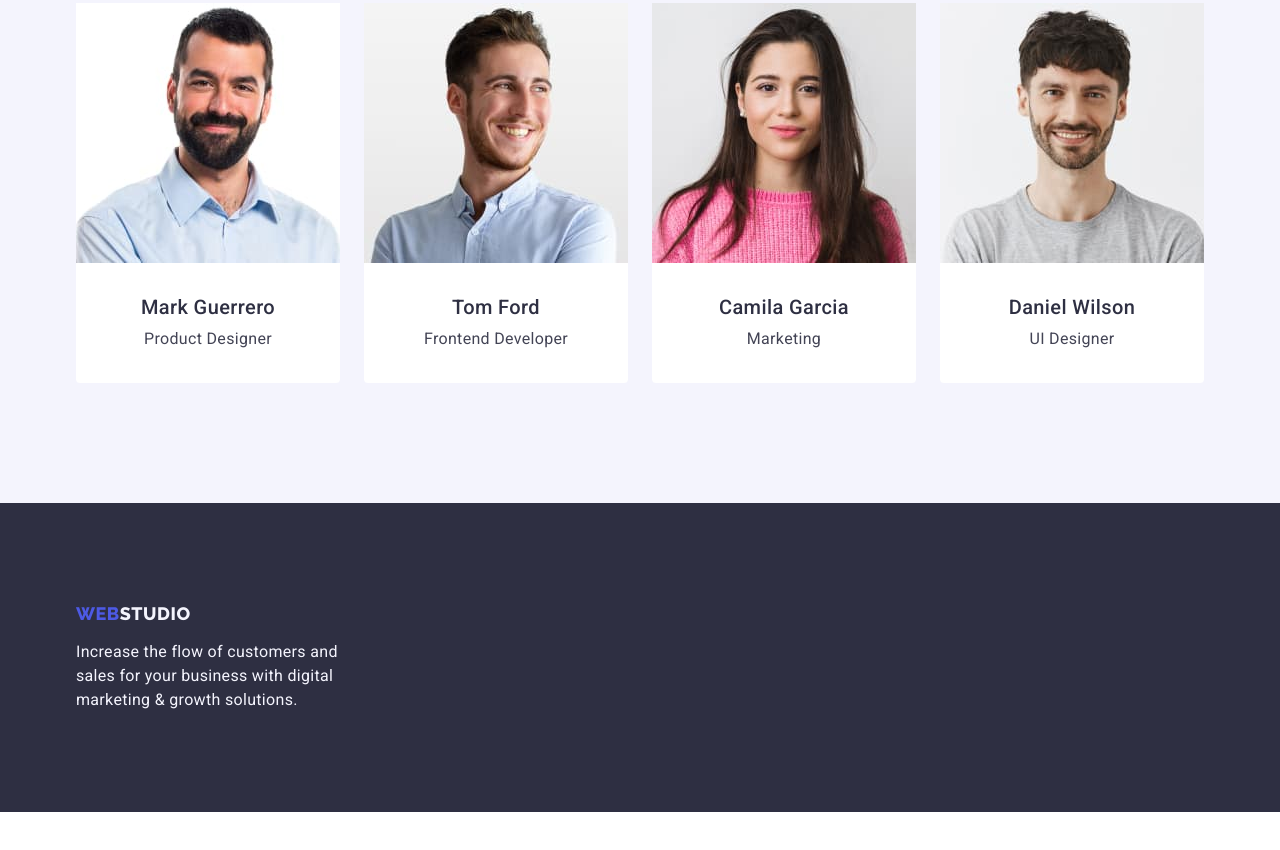
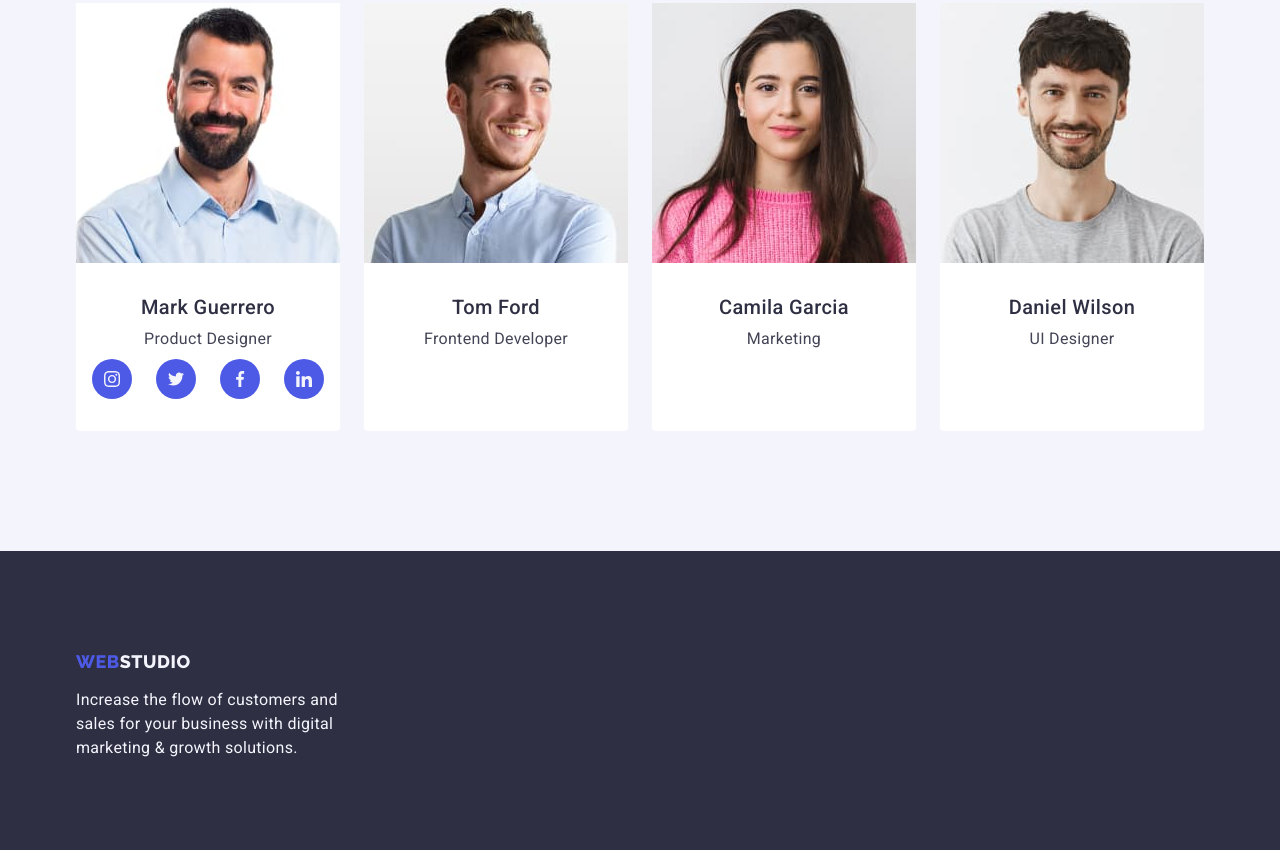
Before and after one commit to GermanSTr/goit-markup-hw-04, a plain HTML site: page index.html in a window 1280 px wide. Shown: the part 1919-2769 px from the top of the page. Before the commit the page ends 2731 px from the top, so only its background shows below. Drawn offline with nearby package versions, Linux system fonts and the light colour scheme.

Commit message:
section 3

```diff
--- a/css/styles.css
+++ b/css/styles.css
@@ -293,10 +293,31 @@ button {
   font-size: var(--text-font-size);
   line-height: 1.5;
   letter-spacing: 0.02em;
+  margin-bottom: 8px;
 }
 
 .team-item-one {
   padding: 32px 16px;
+}
+
+.team-social {
+  display: flex;
+  gap: 24px;
+}
+
+.team-social-link {
+  width: 40px;
+  height: 40px;
+  border-radius: 50%;
+  background-color: var(--secondary-color);
+  display: flex;
+  justify-content: center;
+  align-items: center;
+}
+
+.team-social-icon {
+  fill: currentColor;
+  color: #f4f4fd;
 }
 
 /** footer */
--- a/index.html
+++ b/index.html
@@ -182,6 +182,60 @@
               <div class="team-item-one">
                 <h3 class="team-subtitle">Mark Guerrero</h3>
                 <p class="team-item-text">Product Designer</p>
+                <ul class="list team-social">
+                  <li class="team-social-item">
+                    <a
+                      class="team-social-link"
+                      href=""
+                      aria-label="instagram"
+                      target="_blank"
+                      rel="noopener no-referrer"
+                    >
+                      <svg class="team-social-icon" width="16px" height="16px">
+                        <use href="./images/icons.svg#icon-instagram-1"></use>
+                      </svg>
+                    </a>
+                  </li>
+                  <li class="team-social-item">
+                    <a
+                      class="team-social-link"
+                      href=""
+                      aria-label="twitter"
+                      target="_blank"
+                      rel="noopener no-referrer"
+                      ><svg class="team-social-icon" width="16px" height="16px">
+                        <use
+                          href="./images/icons.svg#icon-twitter-1"
+                        ></use></svg
+                    ></a>
+                  </li>
+                  <li class="team-social-item">
+                    <a
+                      class="team-social-link"
+                      href=""
+                      aria-label="facebook"
+                      target="_blank"
+                      rel="noopener no-referrer"
+                      ><svg class="team-social-icon" width="16px" height="16px">
+                        <use
+                          href="./images/icons.svg#icon-facebook-1"
+                        ></use></svg
+                    ></a>
+                  </li>
+                  <li class="team-social-item">
+                    <a
+                      class="team-social-link"
+                      href=""
+                      aria-label="linkedin"
+                      target="_blank"
+                      rel="noopener no-referrer"
+                      ><svg class="team-social-icon" width="16px" height="16px">
+                        <use
+                          href="./images/icons.svg#icon-linkedin-1"
+                        ></use></svg
+                    ></a>
+                  </li>
+                </ul>
               </div>
             </li>
             <li class="team-item">
```
